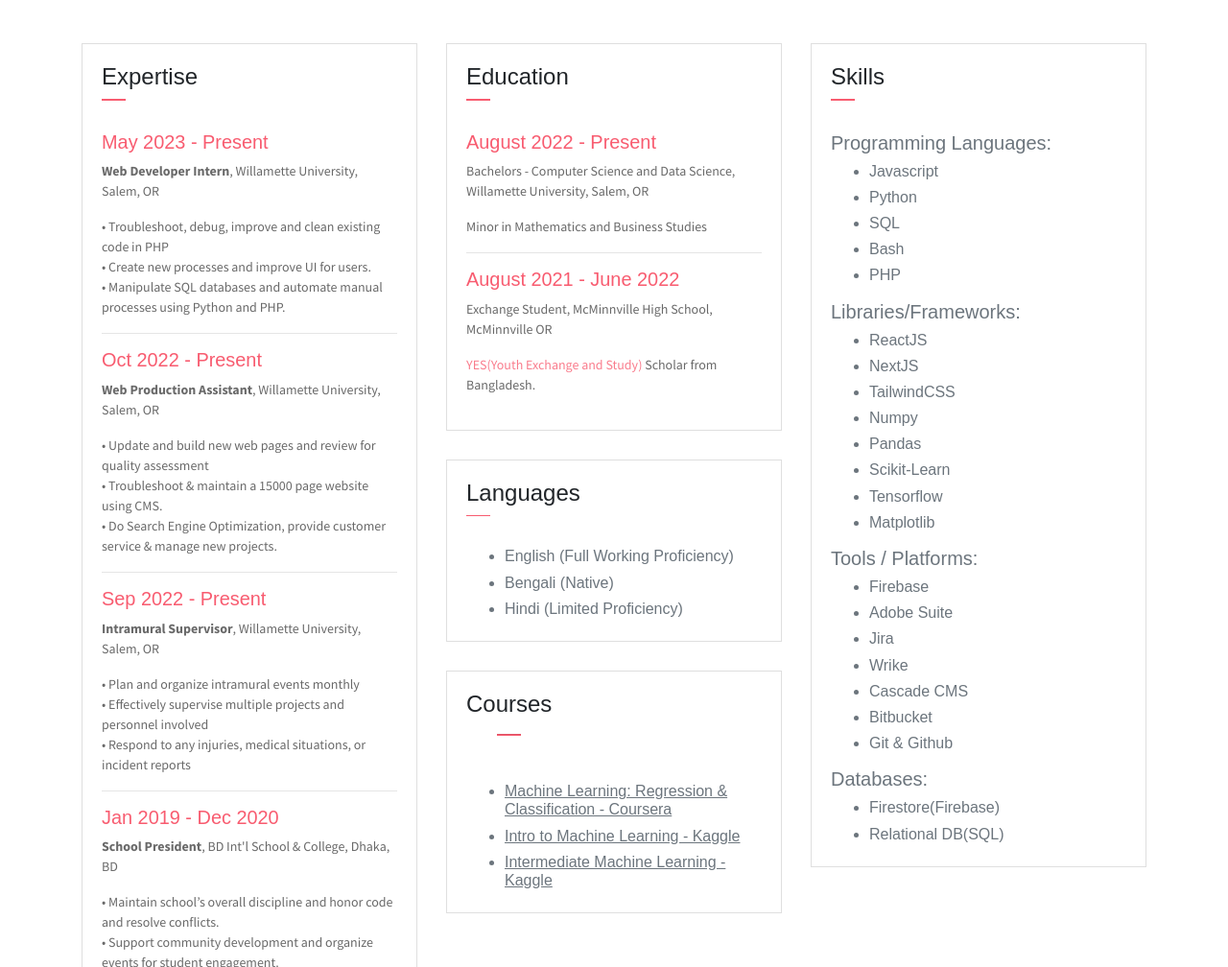
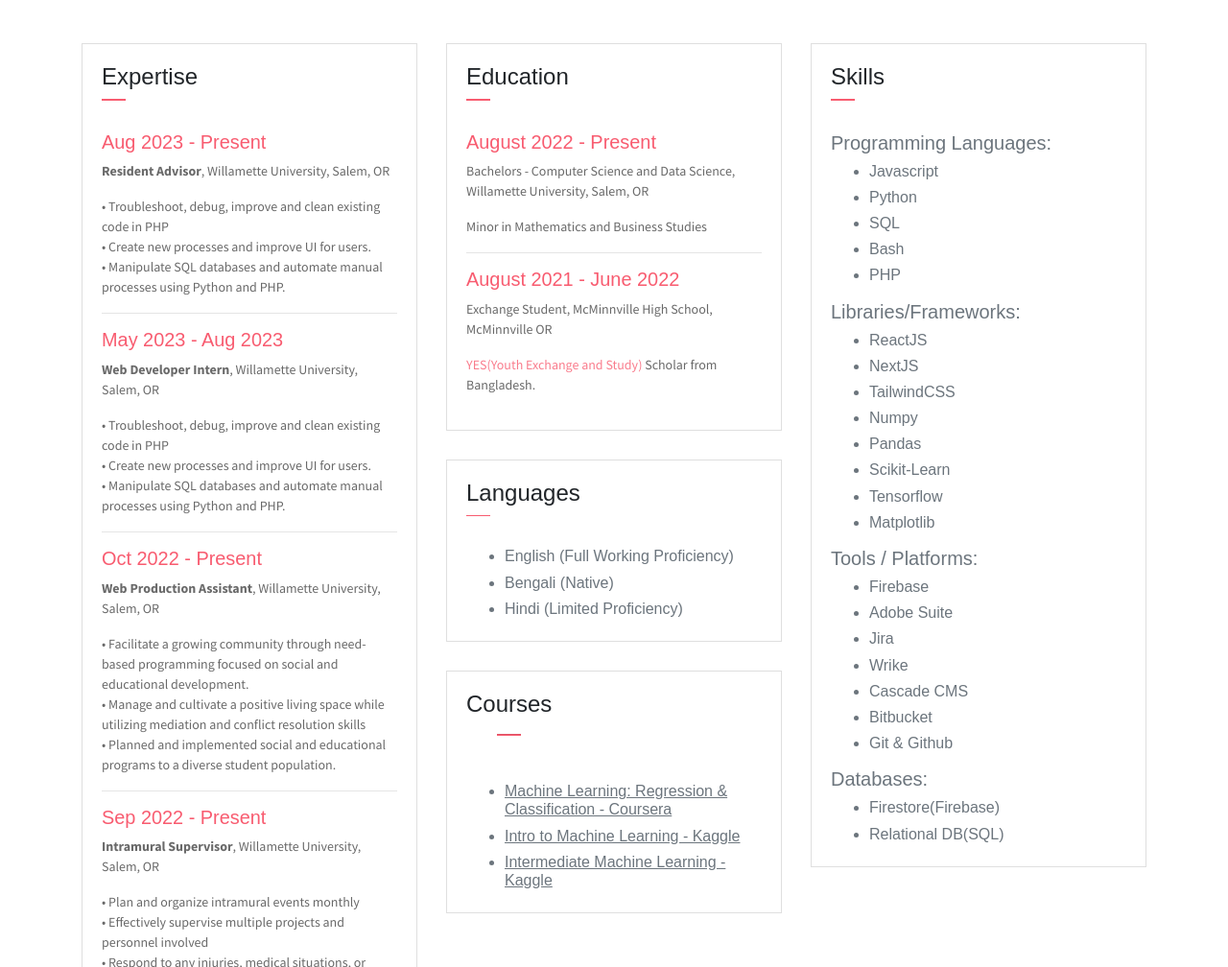
Before and after one commit to shouvikantu/portfolio, a website: page index.html in a window 1280 px wide. Shown: the part 1402-2410 px from the top of the page at 96% size. Drawn offline with Linux system fonts and the light colour scheme.

Commit message:
Added RA work experience

```diff
--- a/index.html
+++ b/index.html
@@ -132,7 +132,15 @@
                             </div>
                         </div>
                         <div class="card-body">
-                            <h6 class="title text-danger">May 2023 - Present</h6>
+                            <h6 class="title text-danger">Aug 2023 - Present</h6>
+                            <p><b>Resident Advisor</b>, Willamette University, Salem, OR</p>
+                            <p class="subtitle">
+                                • Troubleshoot, debug, improve and clean existing code in PHP<br>
+                                • Create new processes and improve UI for users.<br>
+                                • Manipulate SQL databases and automate manual processes using Python and PHP.
+                            </p>
+                            <hr>
+                            <h6 class="title text-danger">May 2023 - Aug 2023</h6>
                             <p><b>Web Developer Intern</b>, Willamette University, Salem, OR</p>
                             <p class="subtitle">
                                 • Troubleshoot, debug, improve and clean existing code in PHP<br>
@@ -144,9 +152,9 @@
                             <h6 class="title text-danger">Oct 2022 - Present</h6>
                             <p><b>Web Production Assistant</b>, Willamette University, Salem, OR</p>
                             <p class="subtitle">
-                                • Update and build new web pages and review for quality assessment<br>
-                                • Troubleshoot & maintain a 15000 page website using CMS.<br>
-                                • Do Search Engine Optimization, provide customer service & manage new projects.
+                                • Facilitate a growing community through need-based programming focused on social and educational development. <br>
+                                • Manage and cultivate a positive living space while utilizing mediation and conflict resolution skills <br>
+                                • Planned and implemented social and educational programs to a diverse student population.
                             </p>
                             <hr>
 
```
